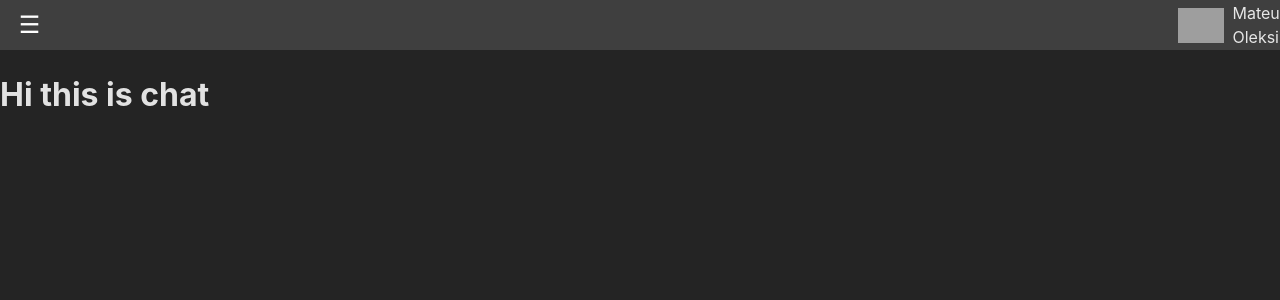
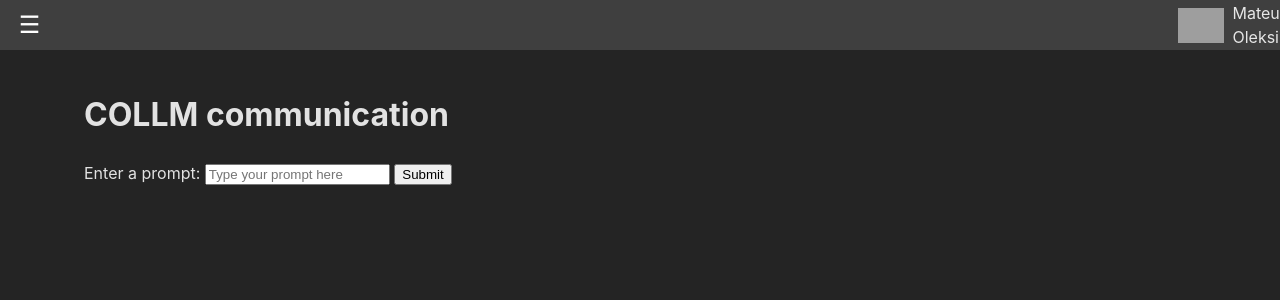
Before and after one commit to MattOlecs/FinFlow_Client, a SvelteKit app: page /chat in a window 1280 px wide. Shown: the top 300 px of the page. Built offline with nearby package versions, Linux system fonts and the light colour scheme; grey boxes are pictures that could not be loaded.

Commit message:
collm communication page

```diff
--- a/src/app.html
+++ b/src/app.html
@@ -4,6 +4,7 @@
 		<meta charset="utf-8" />
 		<link rel="icon" href="%sveltekit.assets%/favicon.png" />
 		<meta name="viewport" content="width=device-width, initial-scale=1" />
+		<title>FinFlow</title>
 		%sveltekit.head%
 	</head>
 	<body data-sveltekit-preload-data="hover">
--- a/src/routes/+layout.svelte
+++ b/src/routes/+layout.svelte
@@ -5,4 +5,6 @@
 
 <Bar />
 
-<slot />
+<main>
+	<slot />
+</main>
--- a/src/routes/+page.svelte
+++ b/src/routes/+page.svelte
@@ -3,7 +3,6 @@
 	import { BarChartSimple, DonutChart } from '@carbon/charts-svelte';
 </script>
 
-<main>
 <div class="grid-container">
 	<div class="chart-container">
 		<BarChartSimple
@@ -54,4 +53,3 @@
 		/>
 	</div>
 </div>
-</main>
--- a/src/routes/app.css
+++ b/src/routes/app.css
@@ -1,13 +1,21 @@
+main {
+    padding: 20px;
+    margin-left: 5%;
+    margin-right: 5%;
+    margin-top: auto;
+}
+
+body {
+    margin: 0;
+    padding: 0;
+}
+
 .grid-container {
     display: grid;
     /* grid-template-columns: repeat(auto-fit, minmax(300px, 1fr)); */
     grid-template-columns: minmax(0, 1fr) auto minmax(0, 1fr);
     gap: 20px;
-    padding: 20px;
     text-align: left;
-    margin-left: 5%;
-    margin-right: 5%;
-    margin-top: auto;
 }
 
 .chart-container {
@@ -34,11 +42,6 @@
     -moz-osx-font-smoothing: grayscale;
 }
 
-body {
-    margin: 0;
-    padding: 0;
-}
-
 .chart-div {
     margin: 0 auto;
 }
--- a/src/routes/chat/+page.svelte
+++ b/src/routes/chat/+page.svelte
@@ -1 +1,62 @@
-<h1>Hi this is chat</h1>
+<script lang="ts">
+	interface ResultItem {
+		id: number;
+		text: string;
+		similarity: number;
+	}
+	let prompt = {
+		request: '',
+		length: 3
+	};
+	let result: ResultItem[] = [];
+	let isLoading = false;
+
+	async function handleSubmit() {
+		isLoading = true;
+		try {
+			const requestData = {
+				request: prompt.request,
+				length: prompt.length
+			};
+
+			const response = await fetch('https://localhost:7253/Sequences/similar/suggestions', {
+				method: 'POST',
+				headers: {
+					'Content-Type': 'application/json'
+				},
+				body: JSON.stringify({ request: prompt.request, length: prompt.length })
+			});
+
+			if (response.ok) {
+				result = await response.json();
+			} else {
+				console.error('Failed to fetch data');
+			}
+		} catch (error) {
+			console.error('Error:', error);
+		} finally {
+			isLoading = false;
+		}
+	}
+</script>
+
+<h1>COLLM communication</h1>
+
+<form on:submit|preventDefault={handleSubmit}>
+	<label for="prompt">Enter a prompt:</label>
+	<input type="text" id="prompt" bind:value={prompt.request} placeholder="Type your prompt here" />
+	<button type="submit" disabled={isLoading}>
+		{isLoading ? 'Loading...' : 'Submit'}
+	</button>
+</form>
+
+{#if result.length > 0}
+	<div>
+		<h2>Did you mean?:</h2>
+		<ul>
+			{#each result as item (item)}
+				<li>{item.text} (similarity = {item.similarity})</li>
+			{/each}
+		</ul>
+	</div>
+{/if}
```
Lines whose indentation alone changed are shown as unchanged.
